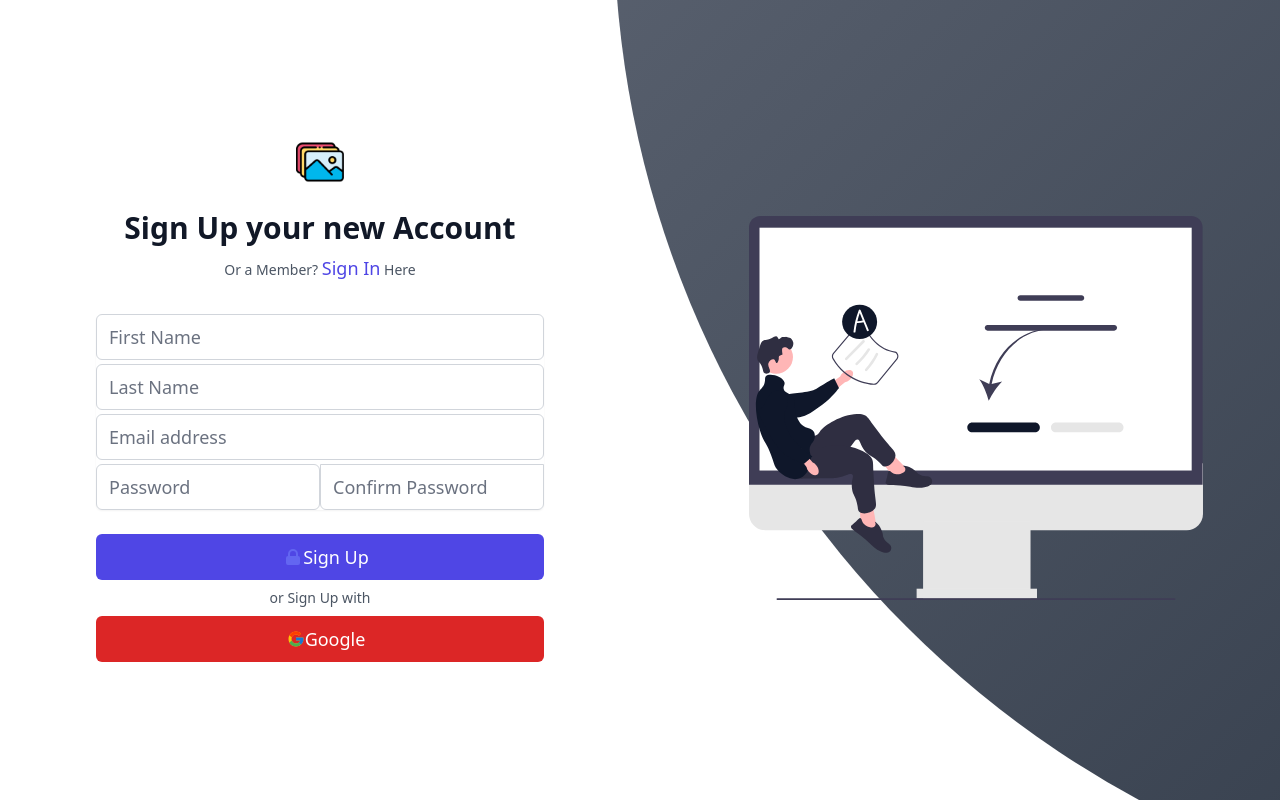
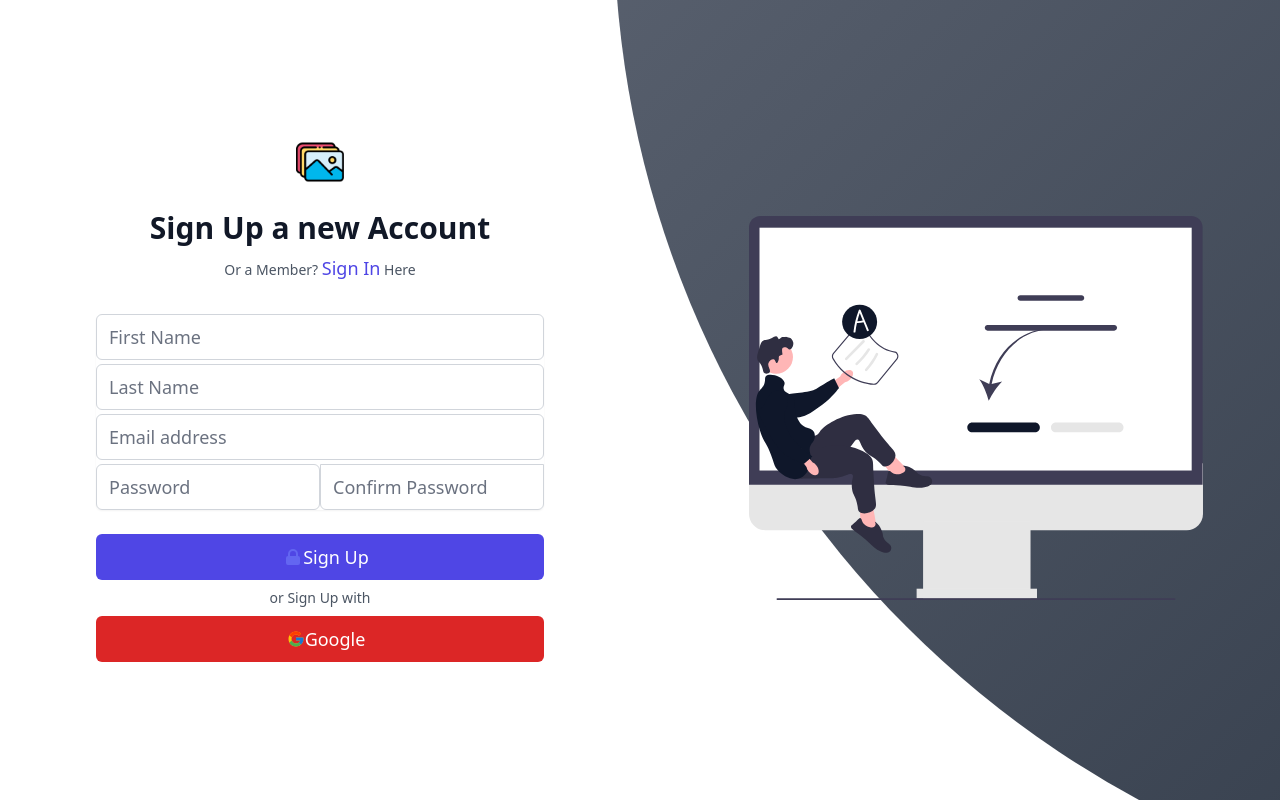
Before and after one commit to Brix101/Memory-Gallery, a React (Create React App) app in the folder client/: page /login in a window 1280 px wide. Both pictures are taken after a click on the button "Sign Up". Built offline with nearby package versions, Linux system fonts and the light colour scheme.

Commit message:
Change the sign up text

```diff
--- a/client/src/components/authComponents/SignUp.tsx
+++ b/client/src/components/authComponents/SignUp.tsx
@@ -19,7 +19,7 @@ function SignUp({ signInMode }: any) {
               />
             </Link>
             <h2 className="mt-6 text-center text-3xl font-extrabold text-gray-900">
-              Sign Up your new Account
+              Sign Up a new Account
             </h2>
             <p className="mt-2 text-center text-sm text-gray-600">
               Or a Member?{" "}
```
